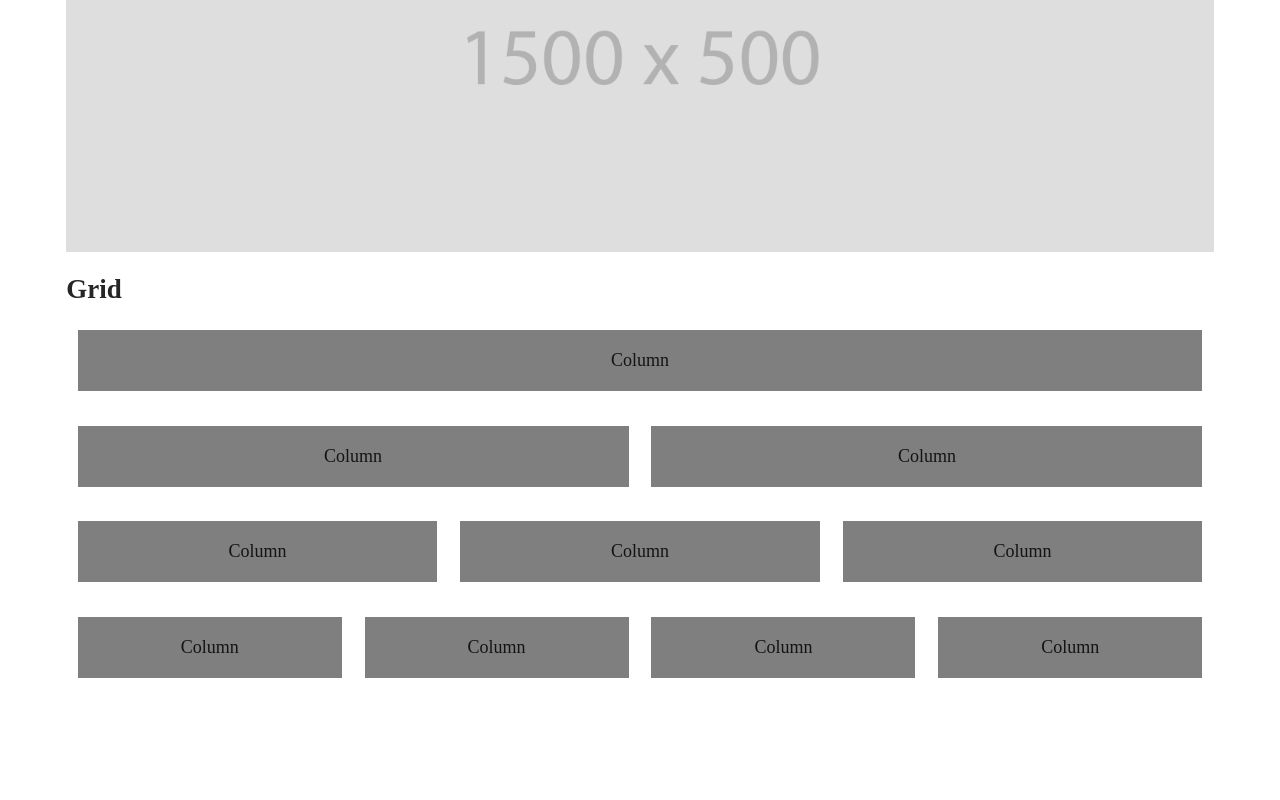
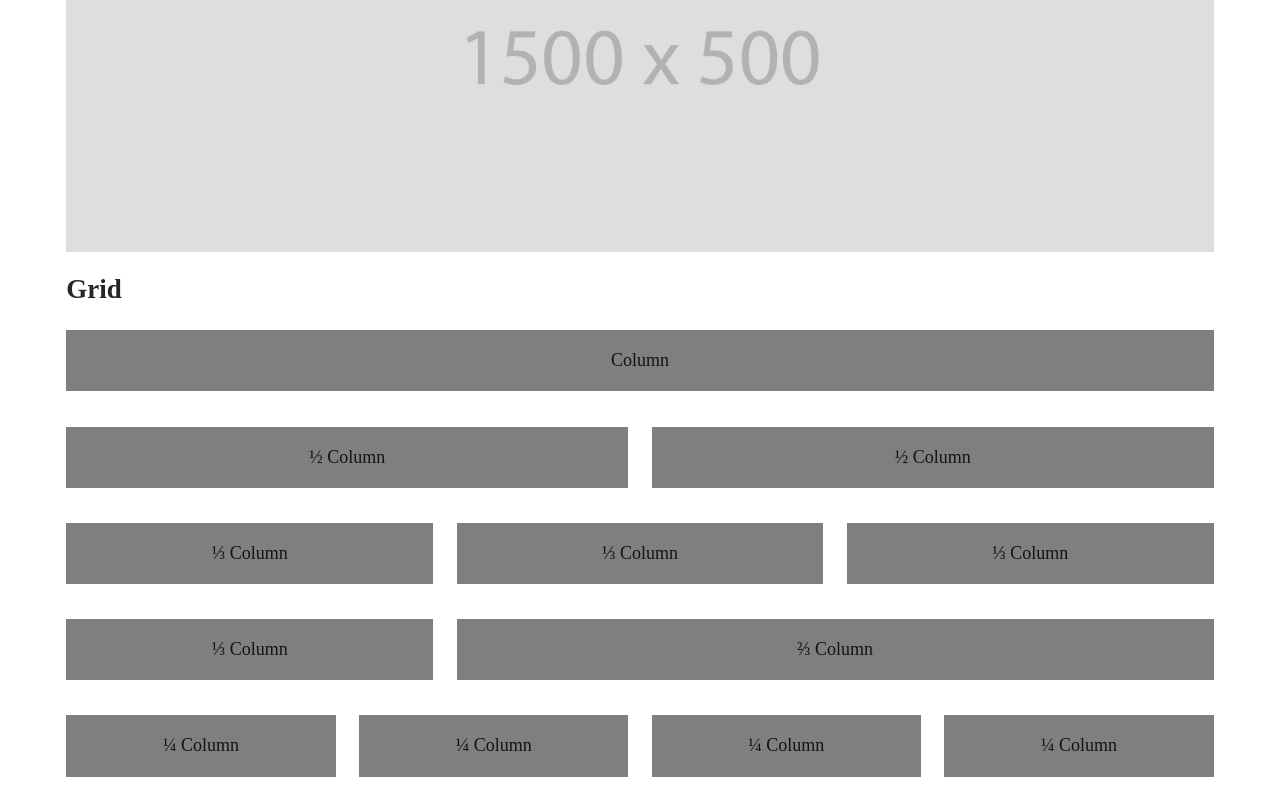
Before and after one commit to emstroupe/mybase, a plain HTML site: page index.html in a window 1280 px wide. Shown: the part 1343-2143 px from the top of the page. Before the commit the page ends 2044 px from the top, so only its background shows below. Drawn offline with Linux system fonts and the light colour scheme; a web font is replaced by a local one.

Commit message:
set gutter width

```diff
--- a/index.html
+++ b/index.html
@@ -54,19 +54,23 @@
     <div class="column">Column</div>
   </div>
   <div class="row demo">
-    <div class="column">Column</div>
-    <div class="column">Column</div>
+    <div class="column one-half">&frac12; Column</div>
+    <div class="column one-half">&frac12; Column</div>
   </div>
   <div class="row demo">
-    <div class="column">Column</div>
-    <div class="column">Column</div>
-    <div class="column">Column</div>
+    <div class="column one-third">&frac13; Column</div>
+    <div class="column one-third">&frac13; Column</div>
+    <div class="column one-third">&frac13; Column</div>
   </div>
   <div class="row demo">
-    <div class="column">Column</div>
-    <div class="column">Column</div>
-    <div class="column">Column</div>
-    <div class="column">Column</div>
+    <div class="column one-third">&frac13; Column</div>
+    <div class="column two-thirds">&frac23; Column</div>
+  </div>
+  <div class="row demo">
+    <div class="column one-fourth">&frac14; Column</div>
+    <div class="column one-fourth">&frac14; Column</div>
+    <div class="column one-fourth">&frac14; Column</div>
+    <div class="column one-fourth">&frac14; Column</div>
   </div>
 
 </body>
--- a/scss/partials/_grid.scss
+++ b/scss/partials/_grid.scss
@@ -3,10 +3,9 @@
 // THIS IS A SIMPLE SEMANTIC GRID
 // 1/2 COL, 1/3 COL, ETC
 
+$gutter-width: 2%;
 
-.row .column {
-        margin-bottom: 2%;
-}
+.row .column { margin-bottom: $gutter-width; }
 
 // FLEXBOX
 @media (min-width: $breakpoint-small) {
@@ -14,11 +13,20 @@
 
         display: flex;
         justify-content: center;
+        margin-left: -$gutter-width/2;
+        margin-right: -$gutter-width/2;
     }
+
     .column {
         // color: red;
         flex-grow: 1;
         margin: 1%;
+
+        &.one-half { width: 50%-$gutter-width; }
+        &.one-third { width: 33.3333%-$gutter-width; }
+        &.two-thirds { width: 66.6666%-$gutter-width; }
+        &.one-fourth { width: 25%-$gutter-width; }
+
     }
 }
 
```
Also changed, not shown: css/style.css.
